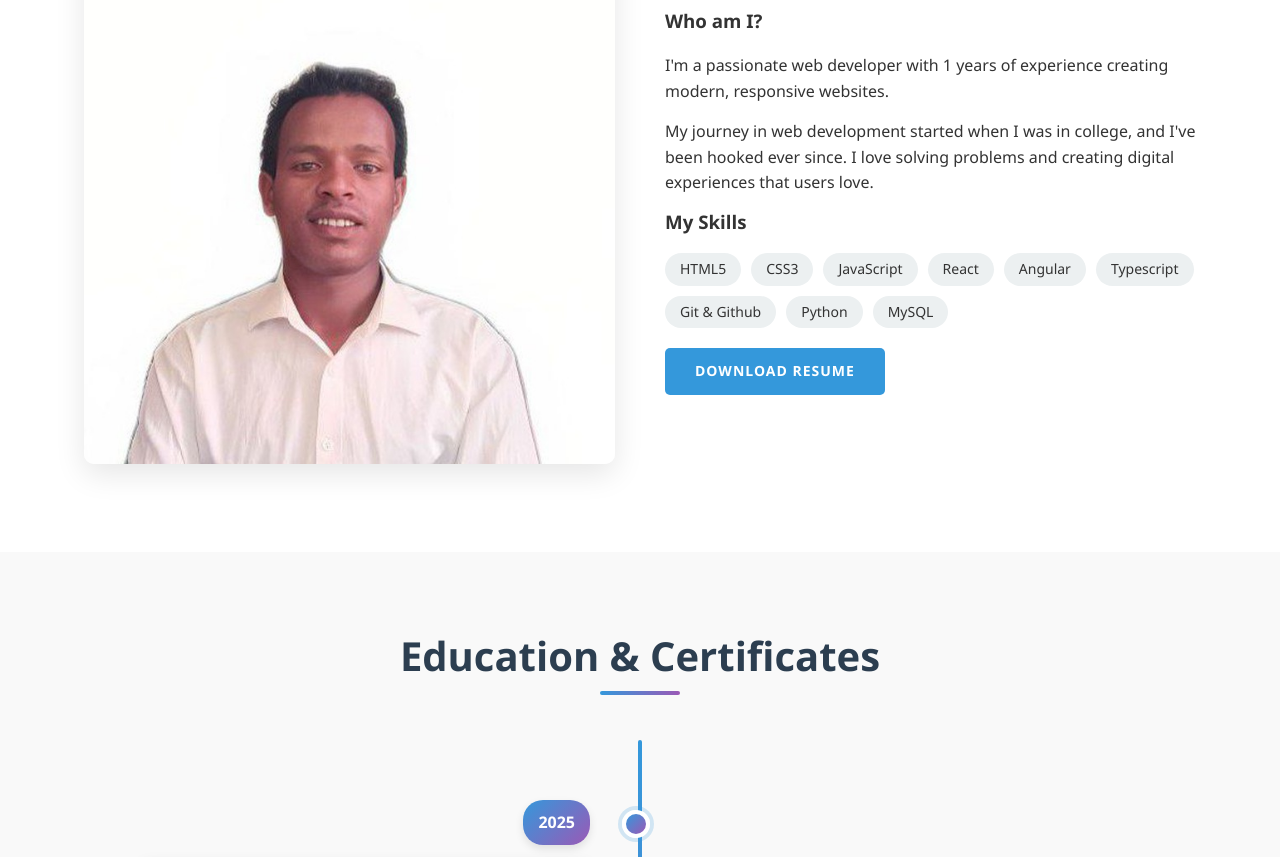
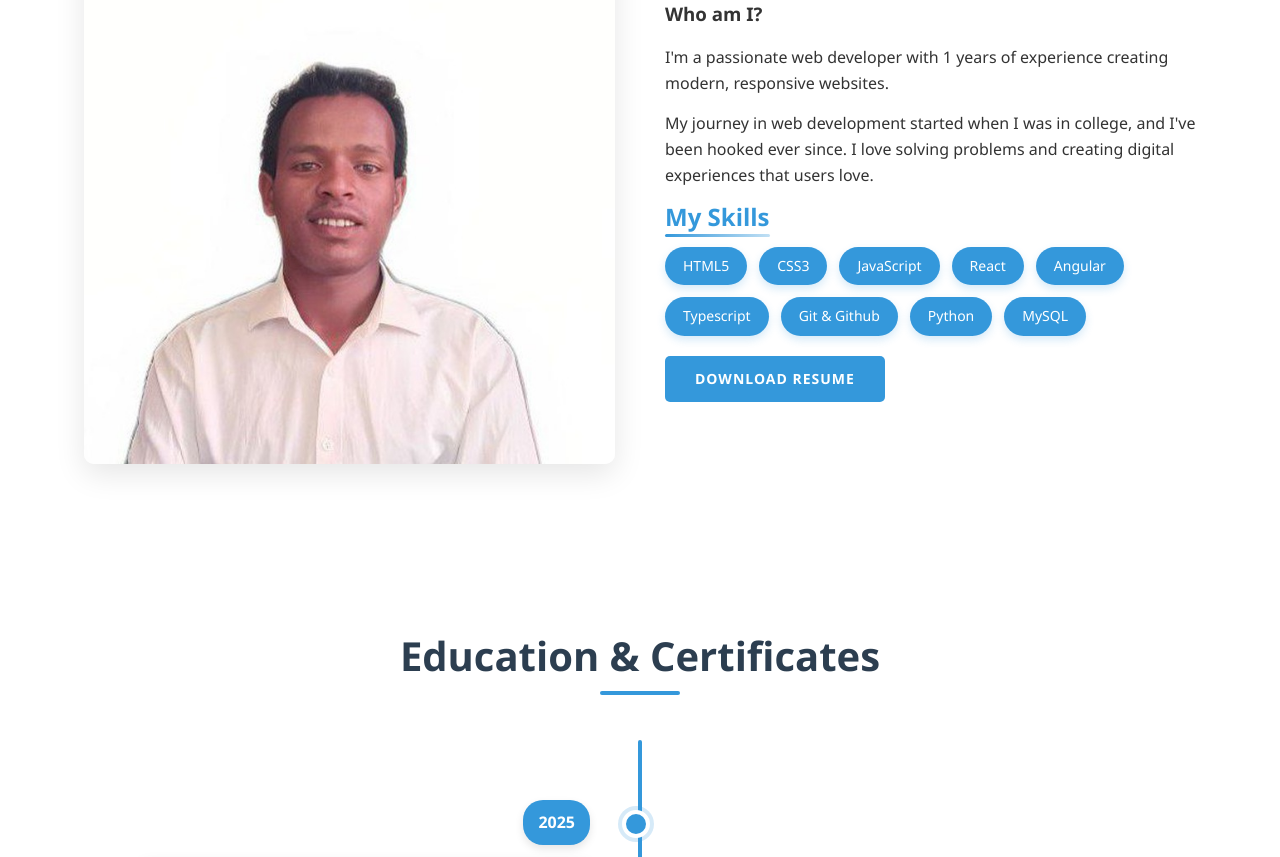
Before and after one commit to 1joye/yohannes-A., a plain HTML site: page index.html in a window 1280 px wide. Shown: the part 1050-1907 px from the top of the page. Drawn offline with Linux system fonts and the light colour scheme.

Commit message:
Update index.css

```diff
--- a/index.css
+++ b/index.css
@@ -141,7 +141,8 @@ header .container {
     font-size: 28px;
     font-weight: 700;
     color: var(--primary-color);
-     background-color:silver;
+    background-color: var(--light-color);
+    border-radius: 10px;
 }
 
 .nav-links {
@@ -247,18 +248,64 @@ header .container {
     flex: 1;
 }
 
+.skills h3 {
+    color: #3498db;
+    margin-bottom: 15px;
+    font-size: 1.5rem;
+    position: relative;
+    display: inline-block;
+}
+
+.skills h3::after {
+    content: '';
+    position: absolute;
+    width: 100%;
+    height: 3px;
+    bottom: -5px;
+    left: 0;
+    background: linear-gradient(90deg, #3498db, rgba(52, 152, 219, 0.3));
+    border-radius: 3px;
+}
+
 .skill-tags {
     display: flex;
     flex-wrap: wrap;
-    gap: 10px;
+    gap: 12px;
     margin-bottom: 20px;
 }
 
 .skill-tags span {
-    background-color: var(--light-color);
-    padding: 5px 15px;
-    border-radius: 20px;
+    background-color: #3498db;
+    color: white;
+    padding: 8px 18px;
+    border-radius: 25px;
     font-size: 14px;
+    font-weight: 500;
+    box-shadow: 0 4px 8px rgba(52, 152, 219, 0.2);
+    transition: all 0.3s ease;
+    position: relative;
+    overflow: hidden;
+}
+
+.skill-tags span::before {
+    content: '';
+    position: absolute;
+    top: 0;
+    left: -100%;
+    width: 100%;
+    height: 100%;
+    background: linear-gradient(90deg, transparent, rgba(255, 255, 255, 0.2), transparent);
+    transition: 0.5s;
+}
+
+.skill-tags span:hover {
+    transform: translateY(-3px);
+    box-shadow: 0 6px 12px rgba(52, 152, 219, 0.3);
+}
+
+.skill-tags span:hover::before {
+    left: 100%;
+}
 }
 /* Education Section Styles */
 #education {
@@ -283,7 +330,7 @@ header .container {
     transform: translateX(-50%);
     width: 80px;
     height: 4px;
-    background: linear-gradient(90deg, #3498db, #9b59b6);
+    background-color: var(--primary-color);
     border-radius: 2px;
 }
 
@@ -298,7 +345,7 @@ header .container {
     content: '';
     position: absolute;
     width: 4px;
-    background: linear-gradient(to bottom, #3498db, #9b59b6);
+    background-color: var(--primary-color);
     top: 0;
     bottom: 0;
     left: 50%;
@@ -326,7 +373,7 @@ header .container {
 }
 
 .timeline-date {
-    background: linear-gradient(135deg, #3498db, #9b59b6);
+    background-color: var(--primary-color);
     color: white;
     padding: 10px 15px;
     border-radius: 20px;
@@ -337,7 +384,7 @@ header .container {
 }
 
 .timeline-item:nth-child(even) .timeline-date {
-    background: linear-gradient(135deg, #9b59b6, #3498db);
+    background-color: var(--primary-color);
 }
 
 .timeline-content {
@@ -383,7 +430,7 @@ header .container {
     position: absolute;
     width: 20px;
     height: 20px;
-    background: linear-gradient(135deg, #3498db, #9b59b6);
+    background-color: var(--primary-color);
     border: 4px solid white;
     border-radius: 50%;
     top: 30px;
@@ -523,6 +570,9 @@ header .container {
 }
 
 /* Services Section */
+.services{
+    background-color: #f9f9f9;
+}
 .services-grid {
     display: grid;
     grid-template-columns: repeat(auto-fill, minmax(250px, 1fr));
@@ -758,6 +808,7 @@ footer {
         box-shadow: 0 10px 20px rgba(0, 0, 0, 0.1);
         transform: translateY(-150%);
         transition: var(--transition);
+        opacity:90%;
     }
 
     .nav-links.active {
```
